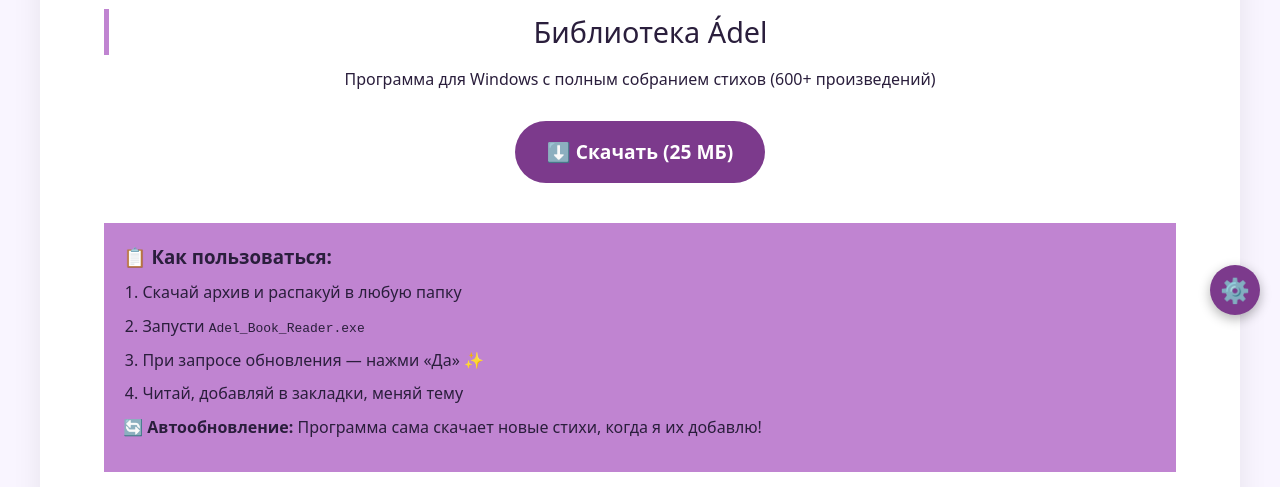
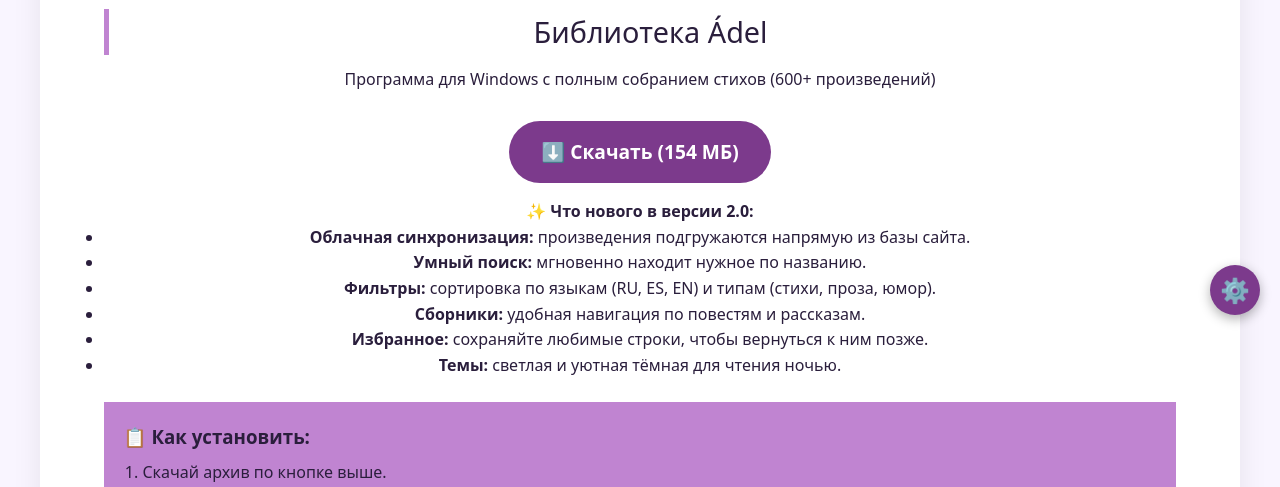
Before and after one commit to angel-adel/angel, a plain HTML site: page download.html in a window 1280 px wide. Shown: the part 465-952 px from the top of the page. Drawn offline with Linux system fonts and the light colour scheme.

Commit message:
Update download.html

```diff
--- a/download.html
+++ b/download.html
@@ -77,19 +77,30 @@
             <h2>Библиотека Ádel</h2>
             <p>Программа для Windows с полным собранием стихов (600+ произведений)</p>
 
-            <a href="https://github.com/angel-adel/poetry-notebook/raw/main/releases/Adel_Book_Reader.zip" class="download-btn">
-                ⬇️ Скачать (25 МБ)
+            <a href="https://github.com/angel-adel/poetry-notebook/releases/download/2.0/AdelBookReaderV2.exe" class="download-btn">
+                ⬇️ Скачать (154 МБ)
             </a>
 
+             <div class="changelog">
+                <h4>✨ Что нового в версии 2.0:</h4>
+                <ul>
+                    <li><strong>Облачная синхронизация:</strong> произведения подгружаются напрямую из базы сайта.</li>
+                    <li><strong>Умный поиск:</strong> мгновенно находит нужное по названию.</li>
+                    <li><strong>Фильтры:</strong> сортировка по языкам (RU, ES, EN) и типам (стихи, проза, юмор).</li>
+                    <li><strong>Сборники:</strong> удобная навигация по повестям и рассказам.</li>
+                    <li><strong>Избранное:</strong> сохраняйте любимые строки, чтобы вернуться к ним позже.</li>
+                    <li><strong>Темы:</strong> светлая и уютная тёмная для чтения ночью.</li>
+                </ul>
+            </div>
+
             <div class="info-box">
-                <h3>📋 Как пользоваться:</h3>
+                <h3>📋 Как установить:</h3>
                 <ol>
-                    <li>Скачай архив и распакуй в любую папку</li>
-                    <li>Запусти <code>Adel_Book_Reader.exe</code></li>
-                    <li>При запросе обновления — нажми «Да» ✨</li>
-                    <li>Читай, добавляй в закладки, меняй тему</li>
+                    <li>Скачай архив по кнопке выше.</li>
+                    <li>Распакуй его в любую удобную папку (например, на Рабочий стол).</li>
+                    <li>Запусти файл <code>Adel_Book_Reader.exe</code>.</li>
+                    <li>Если Windows покажет синее окно «SmartScreen», нажми <strong>«Подробнее»</strong>, а затем <strong>«Выполнить в любом случае»</strong> (это нормально, так как программа не имеет платной цифровой подписи).</li>
                 </ol>
-                <p><strong>🔄 Автообновление:</strong> Программа сама скачает новые стихи, когда я их добавлю!</p>
             </div>
 
             <div class="note">
@@ -97,6 +108,7 @@
             </div>
         </div>
     </main>
+
 
     <footer>
         <p>2026. Адель. Angel de la poesía. ✨</p>
```
